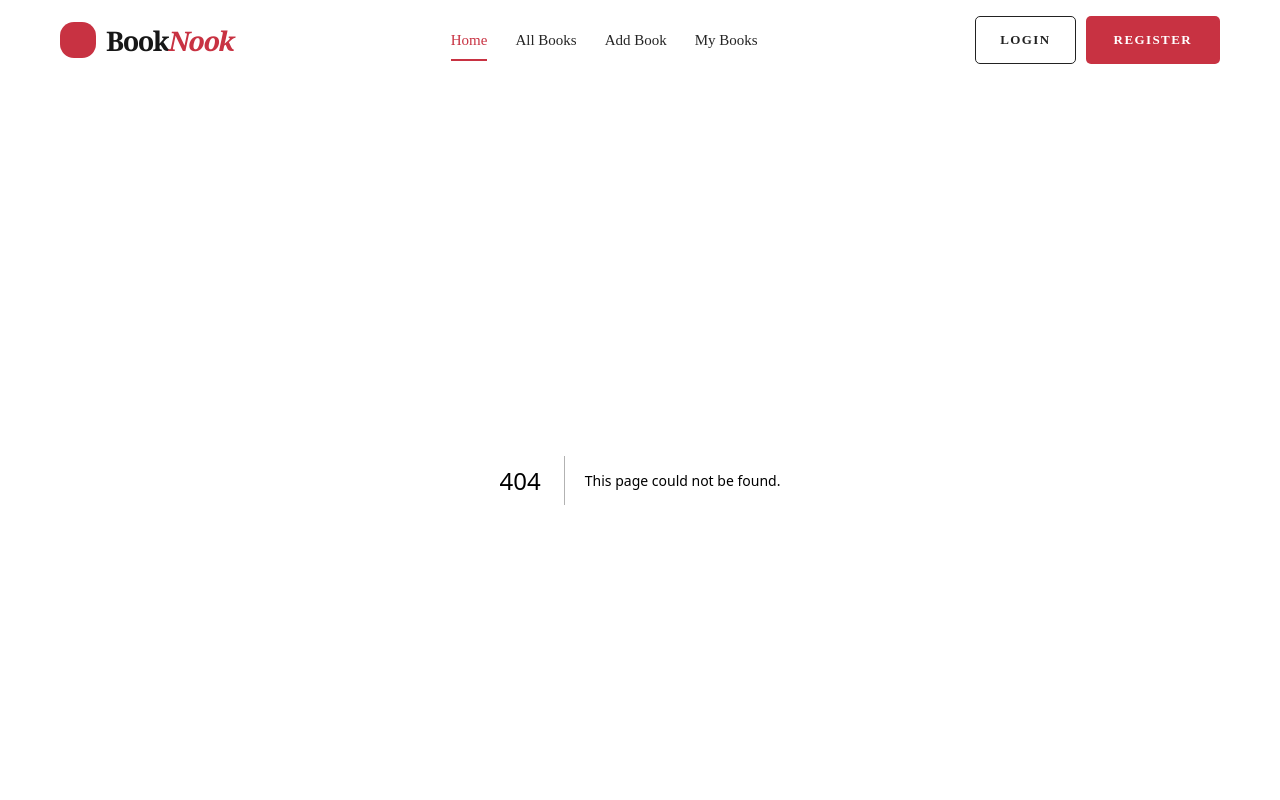
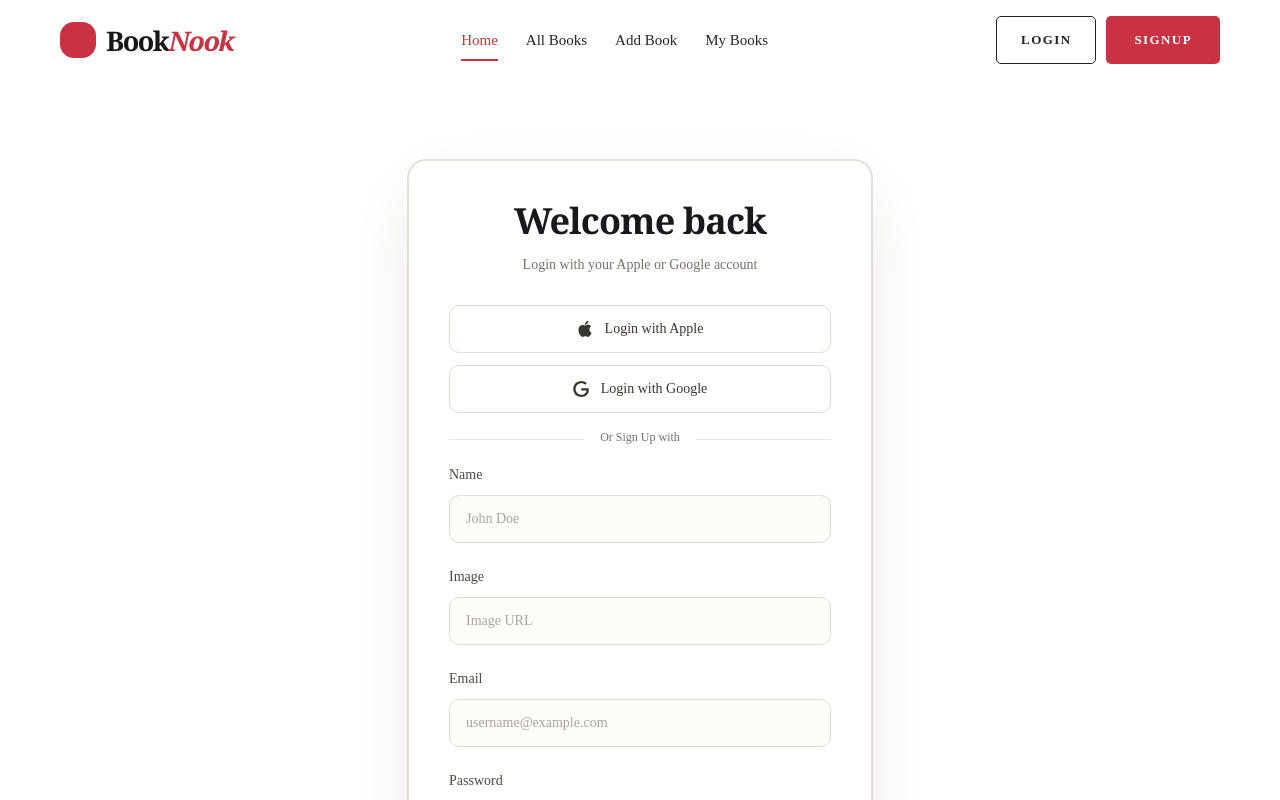
Before and after one commit to mayeendu/booknook-client, a Next.js app: page /signup in a window 1280 px wide. Before the commit this address had no page. Shown: the top 800 px of the page. Built offline with nearby package versions, Linux system fonts and the light colour scheme.

Commit message:
Better auth and Sign Up Page

```diff
--- a/package.json
+++ b/package.json
@@ -10,7 +10,9 @@
   },
   "dependencies": {
     "@base-ui/react": "^1.9.0",
+    "@better-auth/mongo-adapter": "^1.7.15",
     "@shadcn/react": "^0.3.1",
+    "better-auth": "^1.7.15",
     "class-variance-authority": "^0.7.1",
     "cmdk": "^1.1.1",
     "cn": "^0.5.2",
@@ -18,6 +20,7 @@
     "embla-carousel-react": "^8.6.0",
     "input-otp": "^1.5.0",
     "lucide-react": "^1.66.0",
+    "mongodb": "^7.8.0",
     "next": "16.4.4",
     "react": "19.3.0",
     "react-day-picker": "^10.0.2",
--- /dev/null
+++ b/src/app/api/auth/[...all]/route.ts
@@ -0,0 +1,6 @@
+import { auth } from "@/lib/auth";
+import { toNextJsHandler } from "better-auth/next-js";
+
+export const runtime = "nodejs";
+
+export const { GET, POST } = toNextJsHandler(auth);
--- /dev/null
+++ b/src/app/login/page.tsx
@@ -0,0 +1,11 @@
+import React from 'react';
+
+const LogInPage = () => {
+    return (
+        <div>
+            Log In Page
+        </div>
+    );
+};
+
+export default LogInPage;
--- /dev/null
+++ b/src/app/signup/page.tsx
@@ -0,0 +1,114 @@
+
+
+import { Button } from "@/components/ui/button"
+import {
+    Card,
+    CardContent,
+    CardDescription,
+    CardHeader,
+    CardTitle,
+} from "@/components/ui/card"
+import {
+    Field,
+    FieldDescription,
+    FieldGroup,
+    FieldLabel,
+    FieldSeparator,
+} from "@/components/ui/field"
+import { Input } from "@/components/ui/input"
+import { Link } from "lucide-react"
+
+export default function SignUpPage() {
+    return (
+        <div className="mx-auto flex w-full max-w-lg flex-col gap-6 px-5 py-12 sm:px-6 sm:py-20">
+            <Card className="gap-7 overflow-hidden rounded-2xl border border-[#e5e0d6] bg-white py-8 text-[#29272a] shadow-[0_20px_65px_-20px_rgba(70,42,32,0.18)] sm:py-10">
+                <CardHeader className="gap-3 px-6 text-center sm:px-10">
+                    <CardTitle className="font-serif text-3xl font-semibold tracking-tight text-[#19191b] sm:text-4xl">Welcome back</CardTitle>
+                    <CardDescription className="text-sm leading-6 text-[#77716b]">
+                        Login with your Apple or Google account
+                    </CardDescription>
+                </CardHeader>
+                <CardContent className="px-6 sm:px-10">
+                    <form>
+                        <FieldGroup className="gap-6">
+                            <Field className="gap-3">
+                                <Button variant="outline" type="button" className="h-12 w-full gap-3 rounded-lg border-[#dedbd4] bg-white text-sm font-medium text-[#393530] shadow-none transition-colors hover:border-[#a33a43]/40 hover:bg-[#f8f5ef] hover:text-[#a33a43]">
+                                    <svg xmlns="http://www.w3.org/2000/svg" viewBox="0 0 24 24">
+                                        <path
+                                            d="M12.152 6.896c-.948 0-2.415-1.078-3.96-1.04-2.04.027-3.91 1.183-4.961 3.014-2.117 3.675-.546 9.103 1.519 12.09 1.013 1.454 2.208 3.09 3.792 3.039 1.52-.065 2.09-.987 3.935-.987 1.831 0 2.35.987 3.96.948 1.637-.026 2.676-1.48 3.676-2.948 1.156-1.688 1.636-3.325 1.662-3.415-.039-.013-3.182-1.221-3.22-4.857-.026-3.04 2.48-4.494 2.597-4.559-1.429-2.09-3.623-2.324-4.39-2.376-2-.156-3.675 1.09-4.61 1.09zM15.53 3.83c.843-1.012 1.4-2.427 1.245-3.83-1.207.052-2.662.805-3.532 1.818-.78.896-1.454 2.338-1.273 3.714 1.338.104 2.715-.688 3.559-1.701"
+                                            fill="currentColor"
+                                        />
+                                    </svg>
+                                    Login with Apple
+                                </Button>
+                                <Button variant="outline" type="button" className="h-12 w-full gap-3 rounded-lg border-[#dedbd4] bg-white text-sm font-medium text-[#393530] shadow-none transition-colors hover:border-[#a33a43]/40 hover:bg-[#f8f5ef] hover:text-[#a33a43]">
+                                    <svg xmlns="http://www.w3.org/2000/svg" viewBox="0 0 24 24">
+                                        <path
+                                            d="M12.48 10.92v3.28h7.84c-.24 1.84-.853 3.187-1.787 4.133-1.147 1.147-2.933 2.4-6.053 2.4-4.827 0-8.6-3.893-8.6-8.72s3.773-8.72 8.6-8.72c2.6 0 4.507 1.027 5.907 2.347l2.307-2.307C18.747 1.44 16.133 0 12.48 0 5.867 0 .307 5.387.307 12s5.56 12 12.173 12c3.573 0 6.267-1.173 8.373-3.36 2.16-2.16 2.84-5.213 2.84-7.667 0-.76-.053-1.467-.173-2.053H12.48z"
+                                            fill="currentColor"
+                                        />
+                                    </svg>
+                                    Login with Google
+                                </Button>
+                            </Field>
+                            <FieldSeparator className="text-xs text-[#989188] after:bg-[#e8e3da] *:data-[slot=field-separator-content]:bg-white *:data-[slot=field-separator-content]:px-4">
+                                Or Sign Up with
+                            </FieldSeparator>
+                            <Field className="gap-2.5">
+                                <FieldLabel htmlFor="name" className="text-sm font-medium text-[#4b4945]">Name</FieldLabel>
+                                <Input
+                                    id="name"
+                                    type="text"
+                                    name="name"
+                                    placeholder="John Doe"
+                                    required
+                                    className="h-12 rounded-lg border-[#dedbd4] bg-[#fdfcf9] px-4 text-[#29272a] shadow-none transition-colors placeholder:text-[#aaa59c] focus-visible:border-[#a33a43] focus-visible:ring-[3px] focus-visible:ring-[#a33a43]/10"
+                                />
+                            </Field>
+
+                            <Field className="gap-2.5">
+                                <FieldLabel htmlFor="image" className="text-sm font-medium text-[#4b4945]">Image</FieldLabel>
+                                <Input
+                                    id="image"
+                                    type="text"
+                                    name="image"
+                                    placeholder="Image URL"
+                                    required
+                                    className="h-12 rounded-lg border-[#dedbd4] bg-[#fdfcf9] px-4 text-[#29272a] shadow-none transition-colors placeholder:text-[#aaa59c] focus-visible:border-[#a33a43] focus-visible:ring-[3px] focus-visible:ring-[#a33a43]/10"
+                                />
+                            </Field>
+
+
+                            <Field className="gap-2.5">
+                                <FieldLabel htmlFor="email" className="text-sm font-medium text-[#4b4945]">Email</FieldLabel>
+                                <Input
+                                    id="email"
+                                    type="email"
+                                    name="email"
+                                    placeholder="username@example.com"
+                                    required
+                                    className="h-12 rounded-lg border-[#dedbd4] bg-[#fdfcf9] px-4 text-[#29272a] shadow-none transition-colors placeholder:text-[#aaa59c] focus-visible:border-[#a33a43] focus-visible:ring-[3px] focus-visible:ring-[#a33a43]/10"
+                                />
+                            </Field>
+                            <Field className="gap-2.5">
+                                <div className="flex flex-wrap items-center gap-2">
+                                    <FieldLabel htmlFor="password" className="text-sm font-medium text-[#4b4945]">Password</FieldLabel>
+
+                                </div>
+                                <Input
+                                    id="password" type="password" name="password" required className="h-12 rounded-lg border-[#dedbd4] bg-[#fdfcf9] px-4 text-[#29272a] shadow-none transition-colors focus-visible:border-[#a33a43] focus-visible:ring-[3px] focus-visible:ring-[#a33a43]/10" />
+                            </Field>
+                            <Field className="gap-5 pt-1">
+                                <Button type="submit" className="h-12 w-full rounded-lg bg-[#c83242] text-sm font-semibold tracking-wide text-white shadow-[0_6px_16px_-6px_rgba(200,50,66,0.45)] transition-colors hover:bg-[#b52b3a] focus-visible:border-[#c83242] focus-visible:ring-[#c83242]/20">Sign Up</Button>
+                                <FieldDescription className="text-center">
+                                    Have an account? <Link href="/login">Login</Link>
+                                </FieldDescription>
+                            </Field>
+                        </FieldGroup>
+                    </form>
+                </CardContent>
+            </Card>
+
+        </div>
+    )
+}
--- a/src/components/homepage-component/navbar.tsx
+++ b/src/components/homepage-component/navbar.tsx
@@ -43,16 +43,16 @@ export default function NavbarSection() {
 
         <div className="flex shrink-0 items-center gap-2.5">
           <Link
-            href="#login"
+            href="/login"
             className="inline-flex h-12 items-center justify-center rounded-[5px] border border-[#222] px-6 text-[13px] font-semibold tracking-[1.4px] text-[#222] transition-colors hover:bg-neutral-50"
           >
             LOGIN
           </Link>
           <Link
-            href="#register"
+            href="/signup"
             className="inline-flex h-12 items-center justify-center rounded-[5px] bg-[#c83242] px-7 text-[13px] font-semibold tracking-[1.4px] text-white transition-colors hover:bg-[#b52b3a]"
           >
-            REGISTER
+            SIGNUP
           </Link>
         </div>
       </div>
--- /dev/null
+++ b/src/lib/auth-client.ts
@@ -0,0 +1,6 @@
+"use client";
+
+import { createAuthClient } from "better-auth/react";
+
+// The authentication API is hosted by this Next.js app at /api/auth.
+export const authClient = createAuthClient();
--- /dev/null
+++ b/src/lib/auth.ts
@@ -0,0 +1,28 @@
+import { betterAuth } from "better-auth";
+import { MongoClient } from "mongodb";
+import { mongodbAdapter } from "@better-auth/mongo-adapter";
+
+const mongoUri = process.env.MONGODB_URI;
+if (!mongoUri) {
+    throw new Error("MONGODB_URI must be set to use authentication.");
+}
+
+const globalForMongo = globalThis as typeof globalThis & {
+    authMongoClient?: MongoClient;
+};
+
+// Reuse the connection pool when Next.js reloads modules during development.
+const client = globalForMongo.authMongoClient ?? new MongoClient(mongoUri);
+if (process.env.NODE_ENV !== "production") {
+    globalForMongo.authMongoClient = client;
+}
+const db = client.db("booknook_db");
+
+export const auth = betterAuth({
+    database: mongodbAdapter(db, {
+        client,
+    }),
+    emailAndPassword: {
+        enabled: true,
+    },
+});
```
Also changed, not shown: 1 other file (tests, documents, lock files or other folders).
